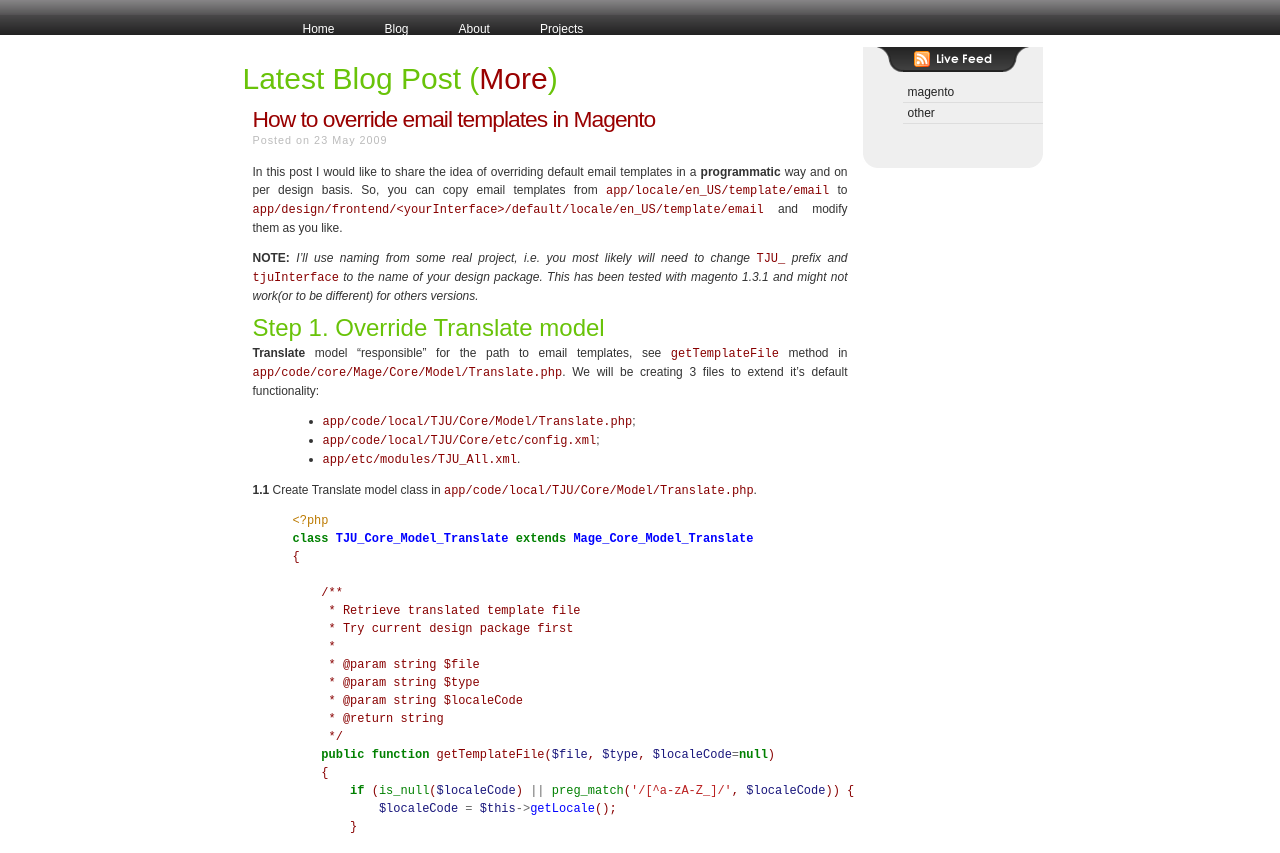
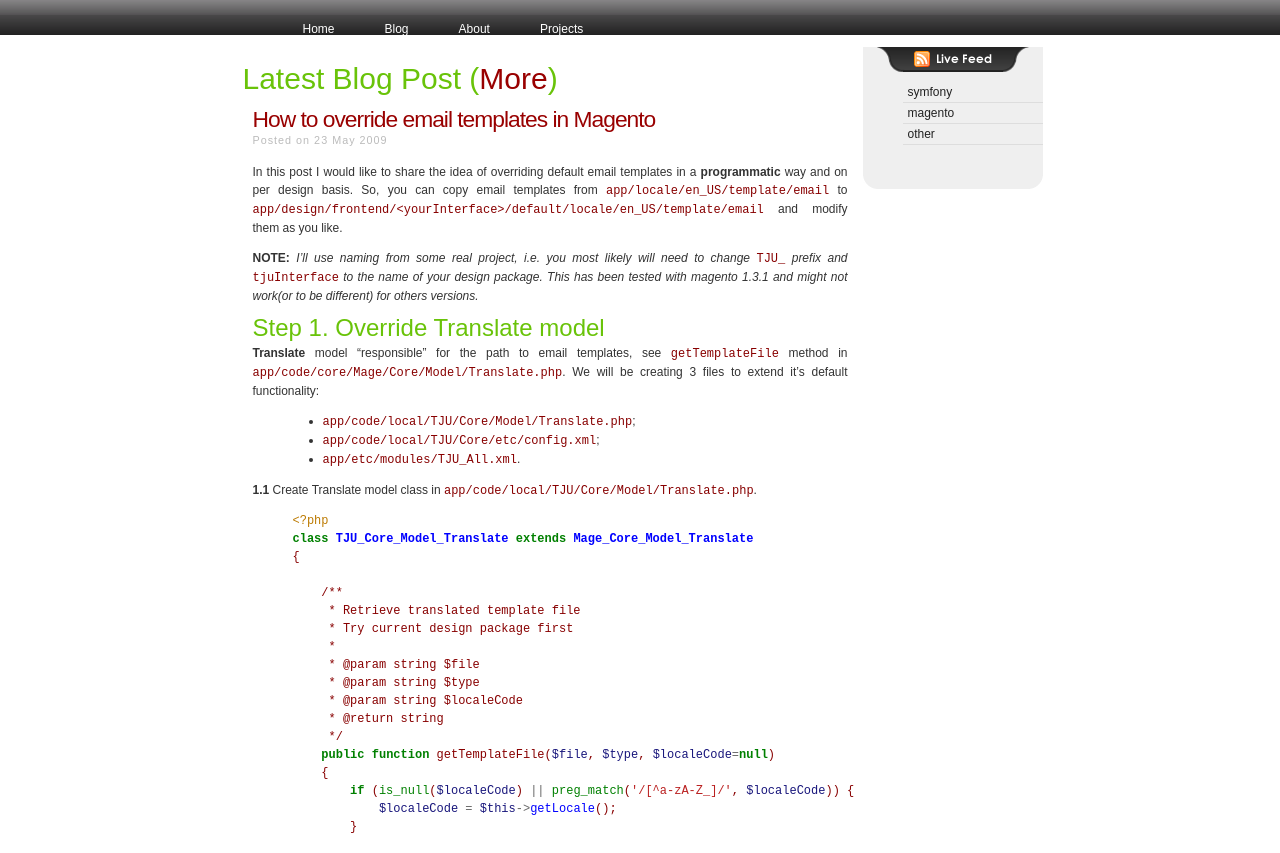
Before and after one commit to yviktorov/yviktorov.github.com, a Jekyll site: the page built from index.html, in a window 1280 px wide and 900 px high, cut to the strip 0-853 px from the top of the window. Built offline with Jekyll 4.4.1, drawn with Linux system fonts in a browser that asks for light colours; Markdown is read by kramdown in place of the engine named in the settings; a script that is not in the unit is left out.

Commit message:
add link to symfony category

```diff
--- a/_layouts/default.html
+++ b/_layouts/default.html
@@ -57,6 +57,7 @@
                     <a class="feed-button" href="http://feeds2.feedburner.com/wik">&nbsp;</a>
                 </div>
                 <ul>
+                    <li><a href="/tags/symfony.html">symfony</a></li>
                     <li><a href="/tags/magento.html">magento</a></li>
                     <li><a href="/tags/other.html">other</a></li>
                 </ul>
```
